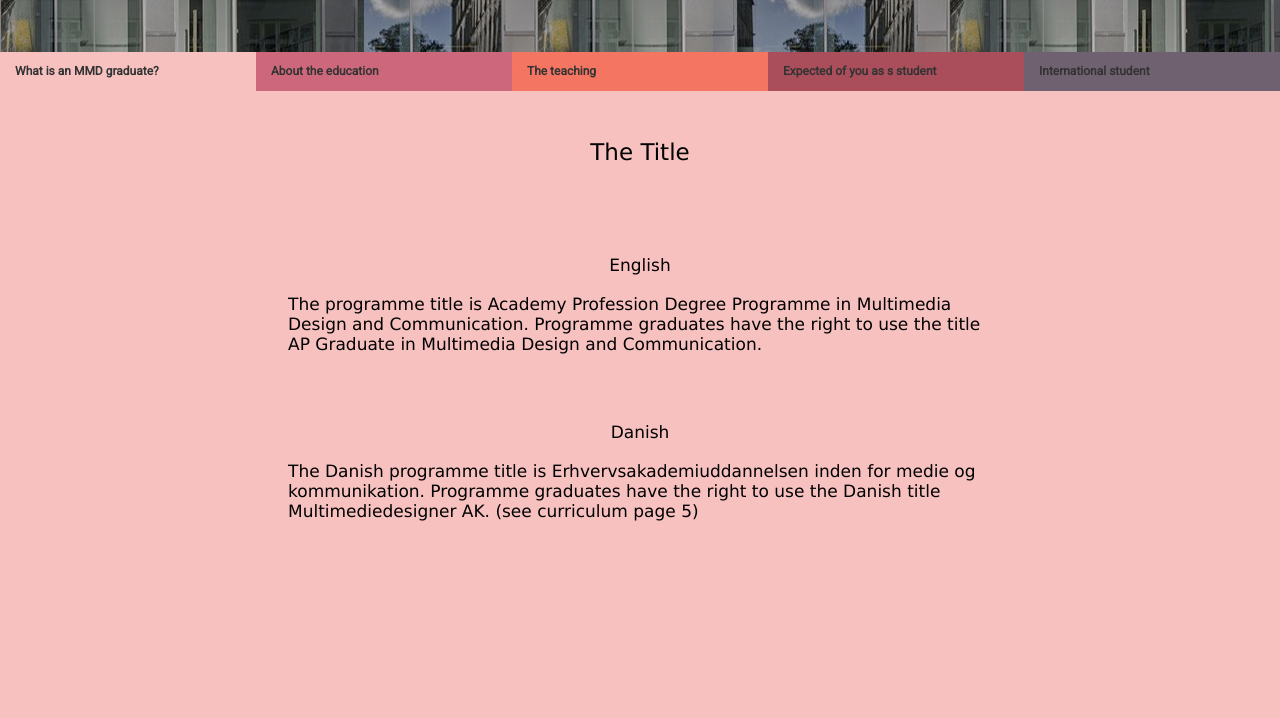
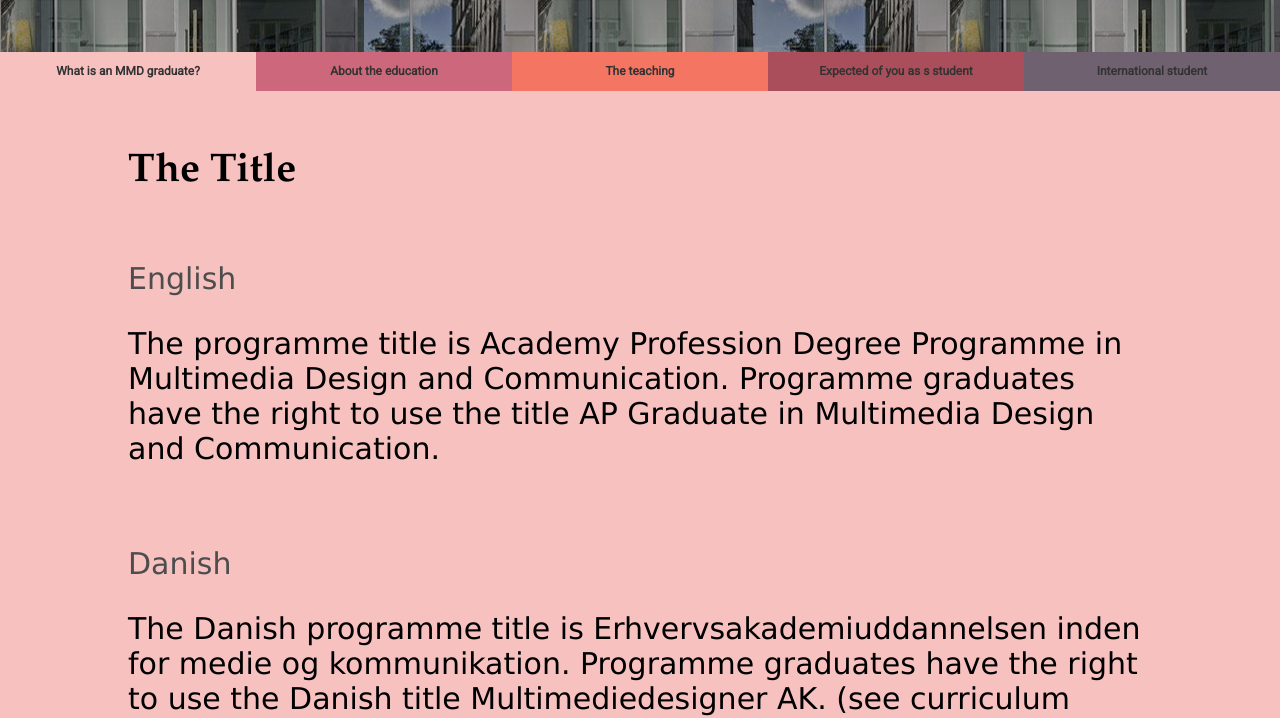
Before and after one commit to benji94p/Curriculum2, a plain HTML site: page HTMLPages/page1sub2.html in a window 1280 px wide. Shown: the part 91-809 px from the top of the page. Drawn offline with Linux system fonts and the light colour scheme.

Commit message:
changessss

```diff
--- a/HTMLPages/page1sub2.html
+++ b/HTMLPages/page1sub2.html
@@ -140,8 +140,8 @@
             </nav>
         </div>
     <main style="background-color: #F7C1C0;/*">
-        <h1 class="header_onsite">The Title</h1>
         <div class="content_sub">
+            <h1 class="header_onsite">The Title</h1>
             <h2 class="subheader_onsite">English</h2>
                 <p>
                 The programme title is Academy Profession Degree Programme in Multimedia Design and Communication. Programme graduates have the right to use the title AP Graduate in Multimedia Design and Communication.
--- a/styles.css
+++ b/styles.css
@@ -4,16 +4,14 @@ body {
     margin: 0;
     padding: 0;
     font-family: 'Roboto', sans-serif;
-
-
 }
 p {
     font-family: Verdana, Geneva, sans-serif;
-	font-size: 17px;
+	font-size: 30px;
 	font-style: normal;
 	font-variant: normal;
 	font-weight: 400;
-	line-height: 20px;
+	line-height: 35px;
     margin-left: 10%;
     margin-right: 10%;
 }
@@ -165,6 +163,7 @@ header {
   width: 100%;
   height:0;
   transition: .5s ease;
+
 }
 
 
@@ -287,31 +286,36 @@ svg {
 /*ONSITE DESKTOP*/
 
 .header_onsite {
-    text-align: center;
-    padding-top: 50px;
+    padding-top: 70px;
     margin-top: 0;
-    font-family: Verdana, Geneva, sans-serif;
-	font-size: 23px;
+    font-family: 'Sabon LT Std', 'Hoefler Text', 'Palatino Linotype', 'Book Antiqua', serif;
+	font-size: 40px;
 	font-style: normal;
 	font-variant: normal;
 	font-weight: 500;
 	line-height: 23px;
+    margin-left: 10%;
+    margin-right: 10%;
+    font-weight: bolder;
 
 }
 .subheader_onsite {
-    text-align: center;
     padding-top: 50px;
     margin-top: 0;
     font-family: Verdana, Geneva, sans-serif;
-	font-size: 17px;
+	font-size: 30px;
 	font-style: normal;
 	font-variant: normal;
 	font-weight: 500;
-	line-height: 23px;
+	line-height: 35px;
+    margin-left: 10%;
+    margin-right: 10%;
+    color: rgb(77, 77, 77);
+
 }
 
 .content_sub {
-    margin: 40px 200px ;
+    margin-bottom: 200px ;
     padding-bottom: 400px;
     margin-bottom: 0;
 }
@@ -392,6 +396,7 @@ svg {
 	font-size:12px;
 	line-height:39px;
 	padding:0 15px;
+    text-align: center;
 
 }
 #primary_nav_wrap ul li.current-menu-item
```
Also changed, not shown: landing.html (+0 -2 lines).
